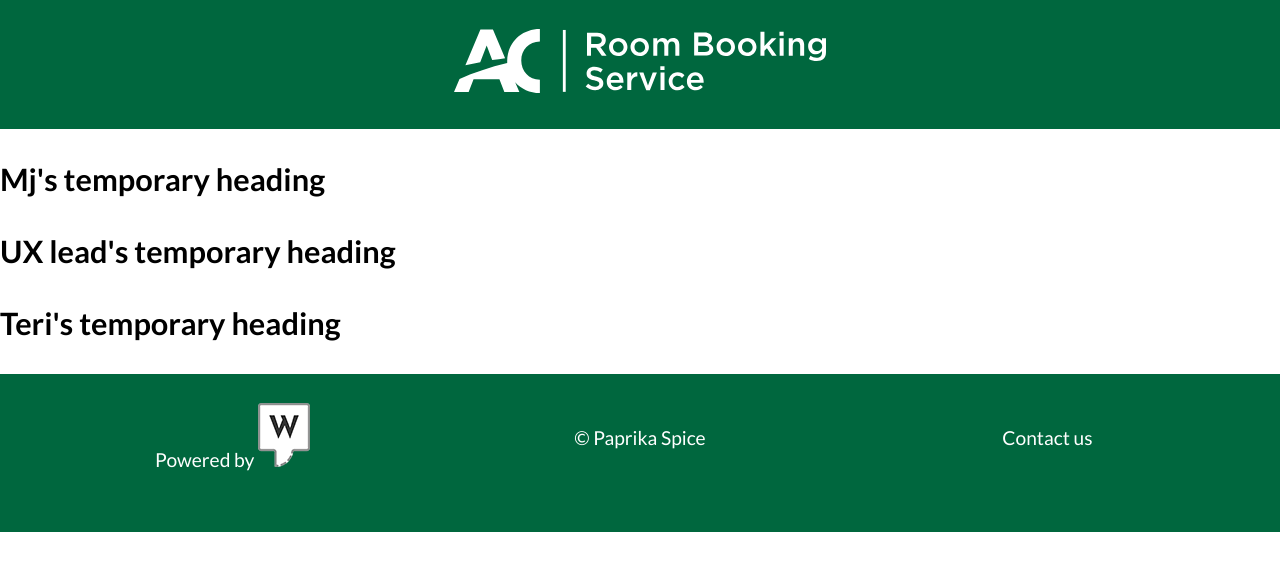
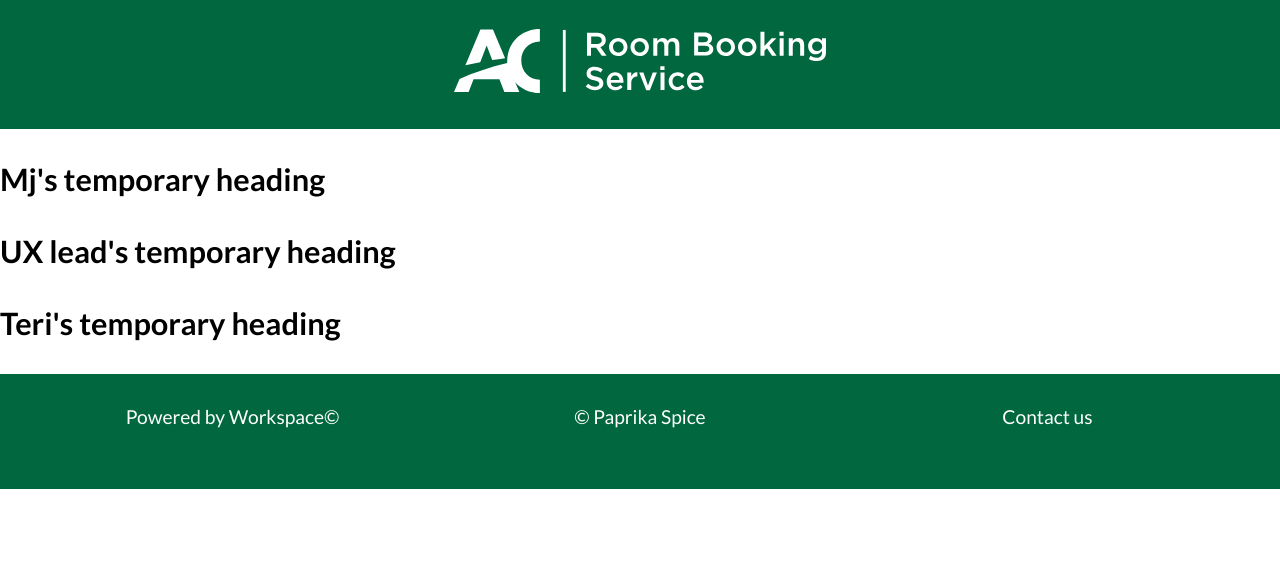
Before and after one commit to paprika-spice/web-app, a Jekyll site: the page built from index.html, in a window 1280 px wide. Shown: the top 571 px of the page. Built offline with Jekyll 4.4.1, drawn with Linux system fonts in a browser that asks for light colours.

Commit message:
removed footer logo

```diff
--- a/_layouts/default.html
+++ b/_layouts/default.html
@@ -23,8 +23,7 @@
   <footer class="grid island">
     <div class="unit unit-s-1-3 unit-content-center">
       <p>
-        Powered by
-        <img src="{{site.baseurl}}/images/workspace-logo-64.png" />
+        Powered by Workspace©
       </p>
     </div>
     <p class="unit unit-s-1-3 unit-content-center">
```
